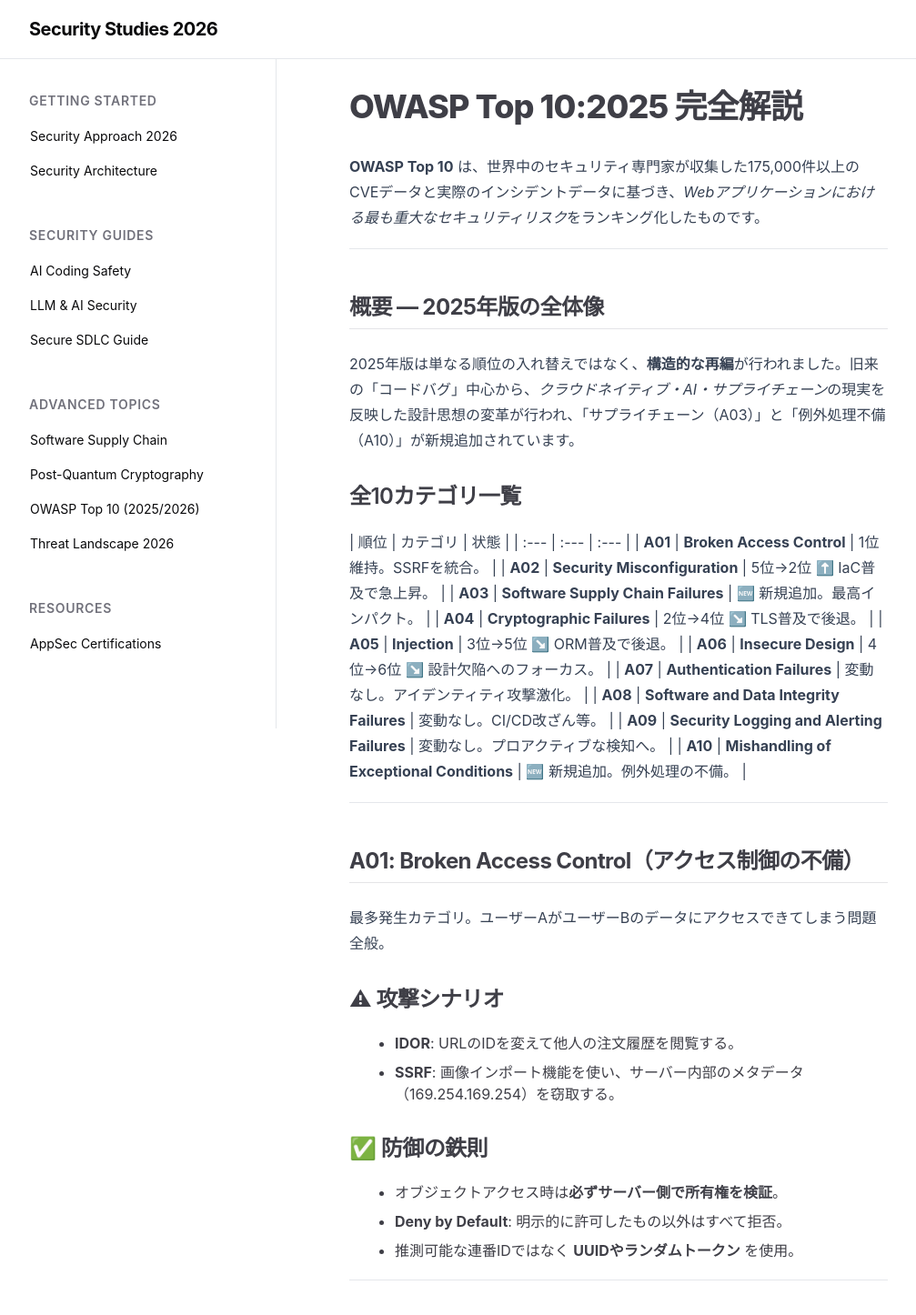
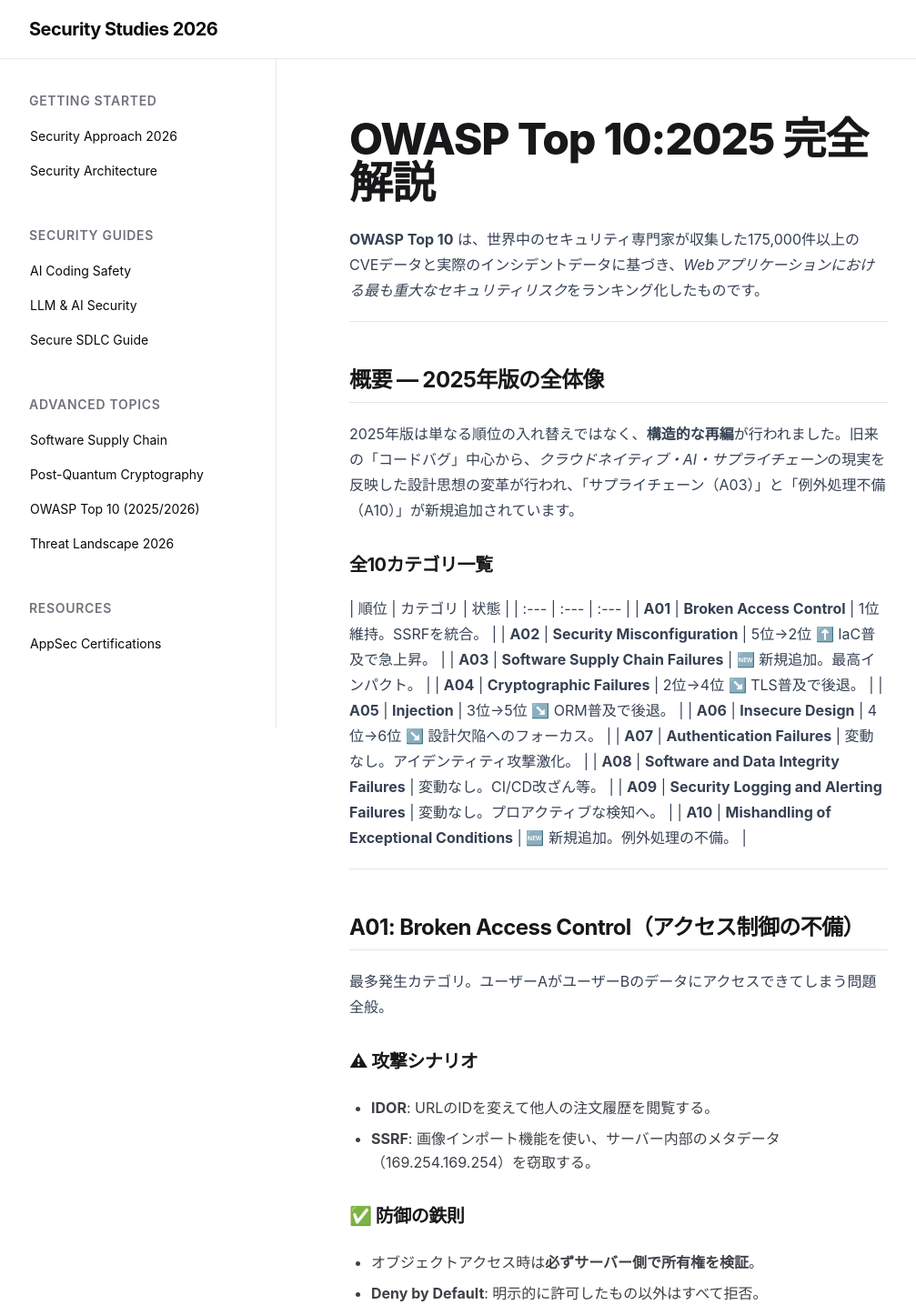
Before and after one commit to myoshi2891/Security_Studies, a Next.js app in the folder security-docs/: page /docs/owasp in a window 1280 px wide. Shown: the top 1446 px of the page at 91% size, without its empty margins (0-1007 px from the left). Built offline with nearby package versions, Linux system fonts and the light colour scheme.

Commit message:
fix: resolve postcss build error by switching to cjs config and add mdx styling

```diff
--- /dev/null
+++ b/security-docs/postcss.config.js
@@ -0,0 +1,5 @@
+module.exports = {
+  plugins: {
+    "@tailwindcss/postcss": {},
+  },
+};
--- a/security-docs/src/app/globals.css
+++ b/security-docs/src/app/globals.css
@@ -16,90 +16,75 @@
 }
 
 :root {
-  background-color: #ffffff;
-  color: #09090b;
+  --background: #ffffff;
+  --foreground: #09090b;
 }
 
 @media (prefers-color-scheme: dark) {
   :root {
-    background-color: #09090b;
-    color: #fafafa;
+    --background: #09090b;
+    --foreground: #fafafa;
   }
 }
 
-/* ━━ MDX Styling (Prose Replacement for v4) ━━ */
+body {
+  background-color: var(--background);
+  color: var(--foreground);
+}
+
+/* ━━ MDX Styling (Typography Implementation) ━━ */
 .prose {
-  max-width: 65ch;
-  color: var(--color-zinc-700);
+  @apply max-w-none text-zinc-700 dark:text-zinc-300 leading-relaxed;
 }
 
 .prose h1 {
-  font-size: 2.25rem;
-  font-weight: 800;
-  margin-top: 0;
-  margin-bottom: 0.8888889em;
-  line-height: 1.1111111;
+  @apply text-4xl font-extrabold tracking-tight lg:text-5xl mt-8 mb-6 text-zinc-900 dark:text-zinc-50;
 }
 
 .prose h2 {
-  font-size: 1.5rem;
-  font-weight: 700;
-  margin-top: 2em;
-  margin-bottom: 1em;
-  line-height: 1.3333333;
-  border-bottom: 1px solid var(--color-zinc-200);
-  padding-bottom: 0.3em;
+  @apply text-2xl font-bold tracking-tight mt-12 mb-4 pb-2 border-b border-zinc-200 dark:border-zinc-800 text-zinc-900 dark:text-zinc-50;
+}
+
+.prose h3 {
+  @apply text-xl font-bold mt-8 mb-4 text-zinc-900 dark:text-zinc-50;
 }
 
 .prose p {
-  margin-top: 1.25em;
-  margin-bottom: 1.25em;
+  @apply my-5;
 }
 
 .prose ul {
-  margin-top: 1.25em;
-  margin-bottom: 1.25em;
-  padding-left: 1.625em;
-  list-style-type: disc;
+  @apply my-6 ml-6 list-disc;
 }
 
 .prose li {
-  margin-top: 0.5em;
-  margin-bottom: 0.5em;
+  @apply mt-2;
+}
+
+.prose code {
+  @apply px-1.5 py-0.5 rounded bg-zinc-100 dark:bg-zinc-800 font-mono text-sm font-semibold text-zinc-900 dark:text-zinc-50;
+}
+
+.prose pre {
+  @apply my-6 p-4 rounded-lg bg-zinc-950 overflow-x-auto border border-zinc-800;
+}
+
+.prose pre code {
+  @apply bg-transparent p-0 font-normal text-zinc-300;
 }
 
 .prose table {
-  width: 100%;
-  table-layout: auto;
-  text-align: left;
-  margin-top: 2em;
-  margin-bottom: 2em;
-  font-size: 0.875em;
-  line-height: 1.7142857;
-}
-
-.prose thead {
-  border-bottom: 1px solid var(--color-zinc-300);
+  @apply w-full my-8 text-left border-collapse;
 }
 
 .prose th {
-  font-weight: 600;
-  padding: 0.5em;
+  @apply py-2 px-4 border-b-2 border-zinc-200 dark:border-zinc-800 font-bold;
 }
 
 .prose td {
-  padding: 0.5em;
-  border-bottom: 1px solid var(--color-zinc-100);
+  @apply py-2 px-4 border-b border-zinc-100 dark:border-zinc-800 align-top;
 }
 
-.dark .prose {
-  color: var(--color-zinc-300);
+.prose blockquote {
+  @apply pl-4 border-l-4 border-zinc-300 dark:border-zinc-700 italic text-zinc-600 dark:text-zinc-400;
 }
-
-.dark .prose h2 {
-  border-color: var(--color-zinc-800);
-}
-
-.dark .prose td {
-  border-color: var(--color-zinc-800);
-}
```
